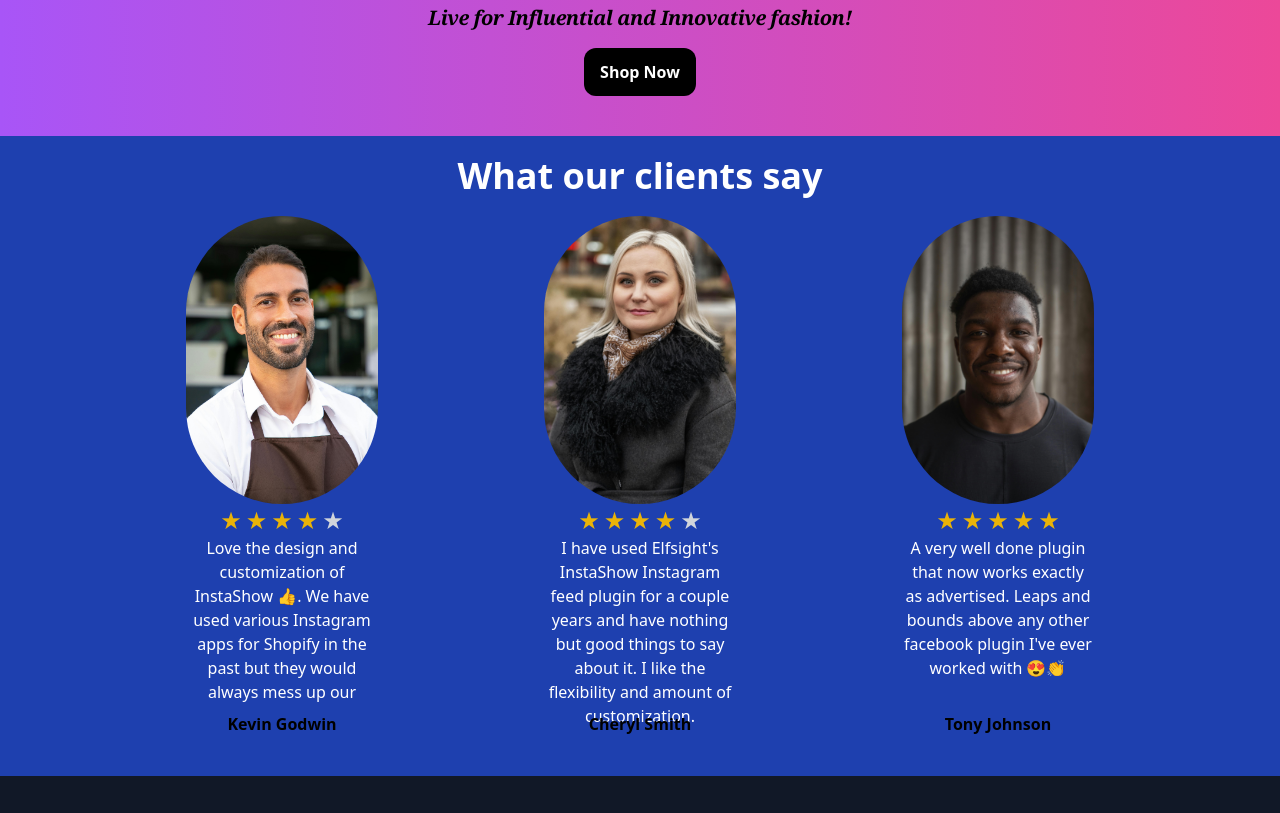
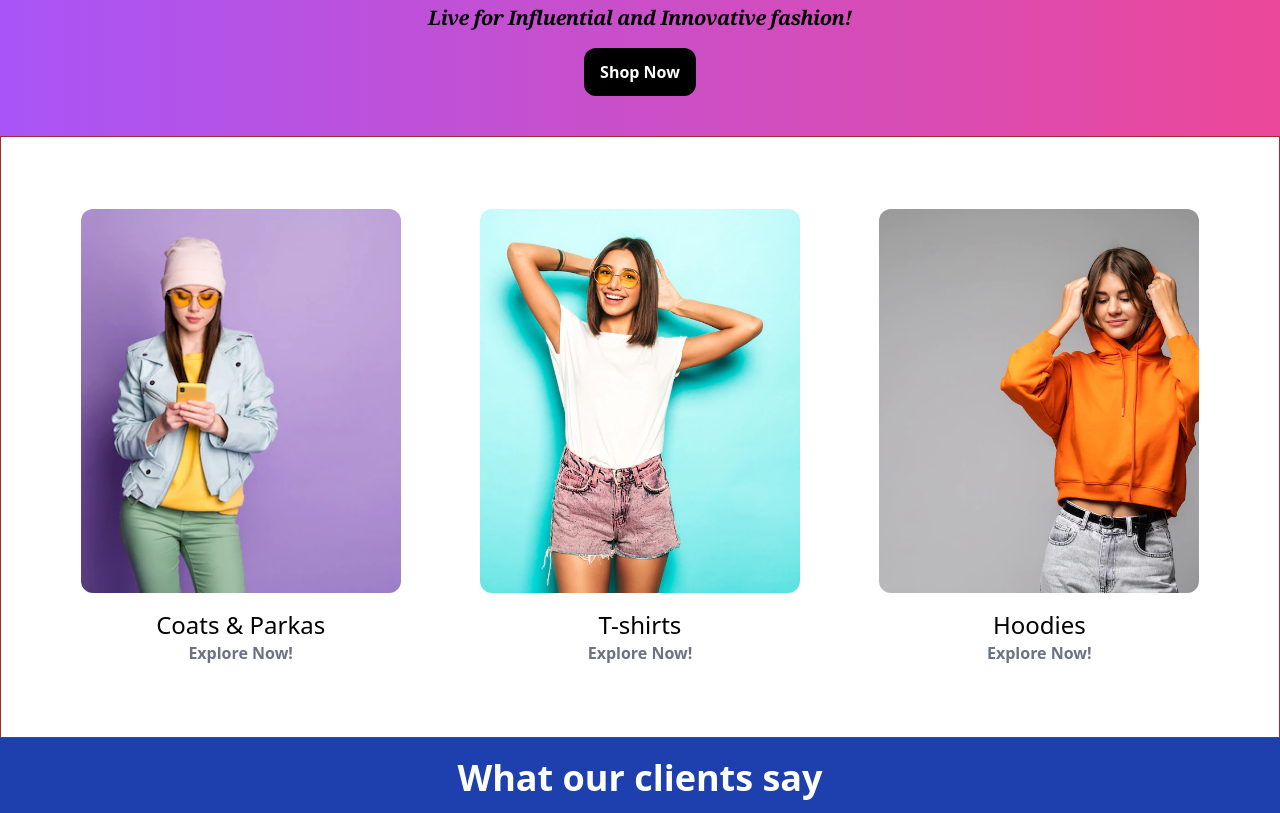
Before and after one commit to ankitFrance/TailwindResponsive, a website built with Vite: page index.html in a window 1280 px wide. Shown: the part 580-1393 px from the top of the page. Built offline with nearby package versions, Linux system fonts and the light colour scheme.

Commit message:
card section

```diff
--- a/index.html
+++ b/index.html
@@ -126,6 +126,48 @@
 <!----------------------------------------------HERO SECTION end--------------------------------------->
 
 
+<!----------------------------------------Cards section------------------------------------------------------------->
+
+<section>
+    <div class="flex flex-col p-10 text-center items-center flex-wrap justify-around md:flex-row" style="border: 1px solid brown;">
+      <!-- Card 1 -->
+      <div class="flex flex-col px-8 py-8 items-center justify-center w-full md:w-auto">
+        <div class="w-full h-64 md:h-96 max-w-xs">
+          <img class="object-cover w-full h-full rounded-xl" src="coats.png" alt="Coats & Parkas">
+        </div>
+        <div class="mt-4">
+          <h3 class="text-xl md:text-2xl font-medium">Coats & Parkas</h3>
+          <p class="text-gray-500 font-semibold">Explore Now!</p>
+        </div>
+      </div>
+
+      <!-- Card 2 -->
+
+      <div class="flex flex-col px-8 py-8 items-center justify-center w-full md:w-auto">
+        <div class="w-full h-64 md:h-96 max-w-xs">
+          <img class="object-cover w-full h-full rounded-xl" src="T-shirts.png" alt="T-shirts">
+        </div>
+        <div class="mt-4">
+          <h3 class="text-xl md:text-2xl font-medium">T-shirts</h3>
+          <p class="text-gray-500 font-semibold">Explore Now!</p>
+        </div>
+      </div>
+
+      <!-- Card 3 -->
+      <div class="flex flex-col px-8 py-8 items-center justify-center w-full md:w-auto">
+        <div class="w-full h-64 md:h-96 max-w-xs">
+          <img class="object-cover w-full h-full rounded-xl" src="hoodies.png" alt="Hoodies">
+        </div>
+        <div class="mt-4">
+          <h3 class="text-xl md:text-2xl font-medium">Hoodies</h3>
+          <p class="text-gray-500 font-semibold">Explore Now!</p>
+        </div>
+      </div>
+
+
+
+    </div>
+  </section>
 
 
 
@@ -139,9 +181,7 @@
 
 
 
-
-
-
+<!----------------------------------------Cards section end ------------------------------------------------------------->
 
 
 
```
Also changed, not shown: T-shirts.png (added), coats.png (added), hoodies.png (added).
